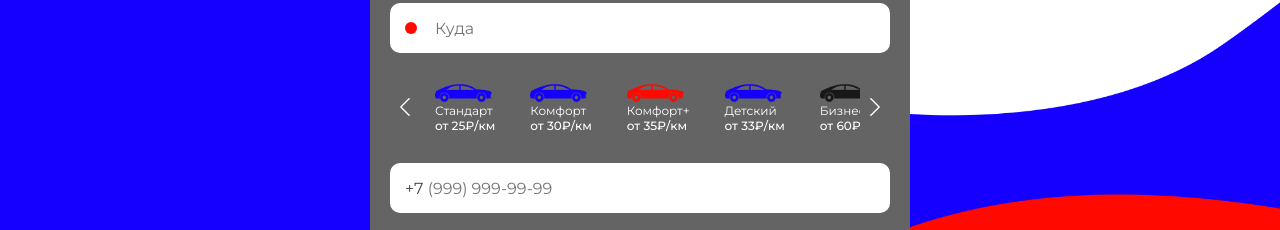
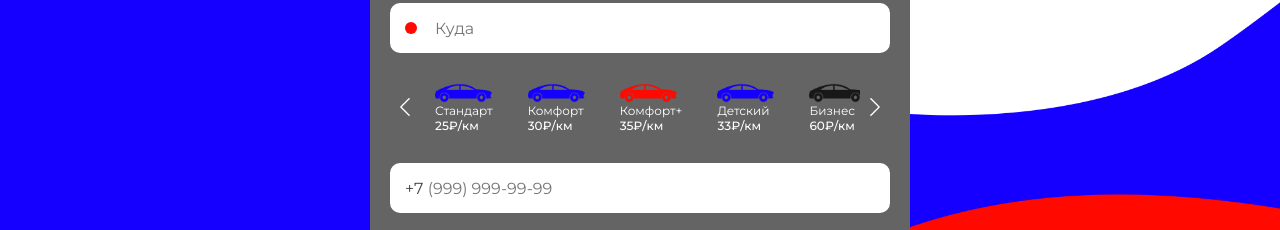
Before and after one commit to nutsea/taxi, a React (Create React App) app: page / in a window 1280 px wide. Shown: the part 237-467 px from the top of the page. Built offline with nearby package versions, Linux system fonts and the light colour scheme; the HTML template or start-up script is replaced by a standard one.

Commit message:
The lastest change

```diff
--- a/src/App.jsx
+++ b/src/App.jsx
@@ -354,67 +354,67 @@ function App() {
                         <button className="Rate Btn1" onClick={chooseRate} id="1">
                             <img className="RateImg" id="1" src={carBlue} alt="Машина" />
                             <span className="RateName" id="1">Стандарт</span>
-                            <span className="RatePrice" id="1">от 25₽/км</span>
+                            <span className="RatePrice" id="1">25₽/км</span>
                         </button>
                         <button className="Rate Btn2" onClick={chooseRate} id="2">
                             <img className="RateImg" id="2" src={carBlue} alt="Машина" />
                             <span className="RateName" id="2">Комфорт</span>
-                            <span className="RatePrice" id="2">от 30₽/км</span>
+                            <span className="RatePrice" id="2">30₽/км</span>
                         </button>
                         <button className="Rate Btn3" onClick={chooseRate} id="3">
                             <img className="RateImg" id="3" src={carRed} alt="Машина" />
                             <span className="RateName" id="3">Комфорт+</span>
-                            <span className="RatePrice" id="3">от 35₽/км</span>
+                            <span className="RatePrice" id="3">35₽/км</span>
                         </button>
                         <button className="Rate Btn11" onClick={chooseRate} id="11">
                             <img className="RateImg" id="11" src={carBlue} alt="Машина" />
                             <span className="RateName" id="11">Детский</span>
-                            <span className="RatePrice" id="11">от 33₽/км</span>
+                            <span className="RatePrice" id="11">33₽/км</span>
                         </button>
                         <button className="Rate Btn4" onClick={chooseRate} id="4">
                             <img className="RateImg" id="4" src={carDark} alt="Машина" />
                             <span className="RateName" id="4">Бизнес</span>
-                            <span className="RatePrice" id="4">от 60₽/км</span>
+                            <span className="RatePrice" id="4">60₽/км</span>
                         </button>
                         <button className="Rate Btn15" onClick={chooseRate} id="15">
                             <img className="RateImg" id="15" src={carDark} alt="Машина" />
                             <span className="RateName" id="15">Премиум</span>
-                            <span className="RatePrice" id="15">от 150₽/км</span>
+                            <span className="RatePrice" id="15">150₽/км</span>
                         </button>
                         <button className="Rate Btn12" onClick={chooseRate} id="12">
                             <img className="RateImg" id="12" src={minivan} alt="Машина" />
                             <span className="RateName" id="12">Компактвэн</span>
-                            <span className="RatePrice" id="12">от 37₽/км</span>
+                            <span className="RatePrice" id="12">37₽/км</span>
                         </button>
                         <button className="Rate Btn5" onClick={chooseRate} id="5">
                             <img className="RateImg" id="5" src={minivan} alt="Машина" />
                             <span className="RateName" id="5">Минивэн</span>
-                            <span className="RatePrice" id="5">от 45₽/км</span>
+                            <span className="RatePrice" id="5">45₽/км</span>
                         </button>
                         <button className="Rate Btn14" onClick={chooseRate} id="14">
                             <img className="RateImg" id="14" src={minivanDark} alt="Машина" />
                             <span className="RateName" id="14">Минивэн-Бизнес</span>
-                            <span className="RatePrice" id="14">от 60₽/км</span>
+                            <span className="RatePrice" id="14">60₽/км</span>
                         </button>
                         <button className="Rate Btn6" onClick={chooseRate} id="6">
                             <img className="RateImg" id="6" src={bus} alt="Машина" />
                             <span className="RateName" id="6">Бус-автобус</span>
-                            <span className="RatePrice" id="6">от 70₽/км</span>
+                            <span className="RatePrice" id="6">70₽/км</span>
                         </button>
                         <button className="Rate Btn9" onClick={chooseRate} id="9">
                             <img className="RateImg" id="9" src={ship} alt="Машина" />
                             <span className="RateName" id="9">Доставка</span>
-                            <span className="RatePrice" id="9">от 25₽/км</span>
+                            <span className="RatePrice" id="9">25₽/км</span>
                         </button>
                         <button className="Rate Btn13" onClick={chooseRate} id="13">
                             <img className="RateImg" id="13" src={carBlue} alt="Машина" />
                             <span className="RateName" id="13">Перегон авто</span>
-                            <span className="RatePrice" id="13">от 28₽/км</span>
+                            <span className="RatePrice" id="13">28₽/км</span>
                         </button>
                         <button className="Rate Btn7" onClick={chooseRate} id="7">
                             <img className="RateImg" id="7" src={carShip} alt="Машина" />
                             <span className="RateName" id="7">Эвакуатор</span>
-                            <span className="RatePrice" id="7">от 50₽/км</span>
+                            <span className="RatePrice" id="7">50₽/км</span>
                         </button>
                         <button className="Rate Btn8" onClick={chooseRate} id="8">
                             <img className="RateImg" id="8" src={carBlue} alt="Машина" />
```
